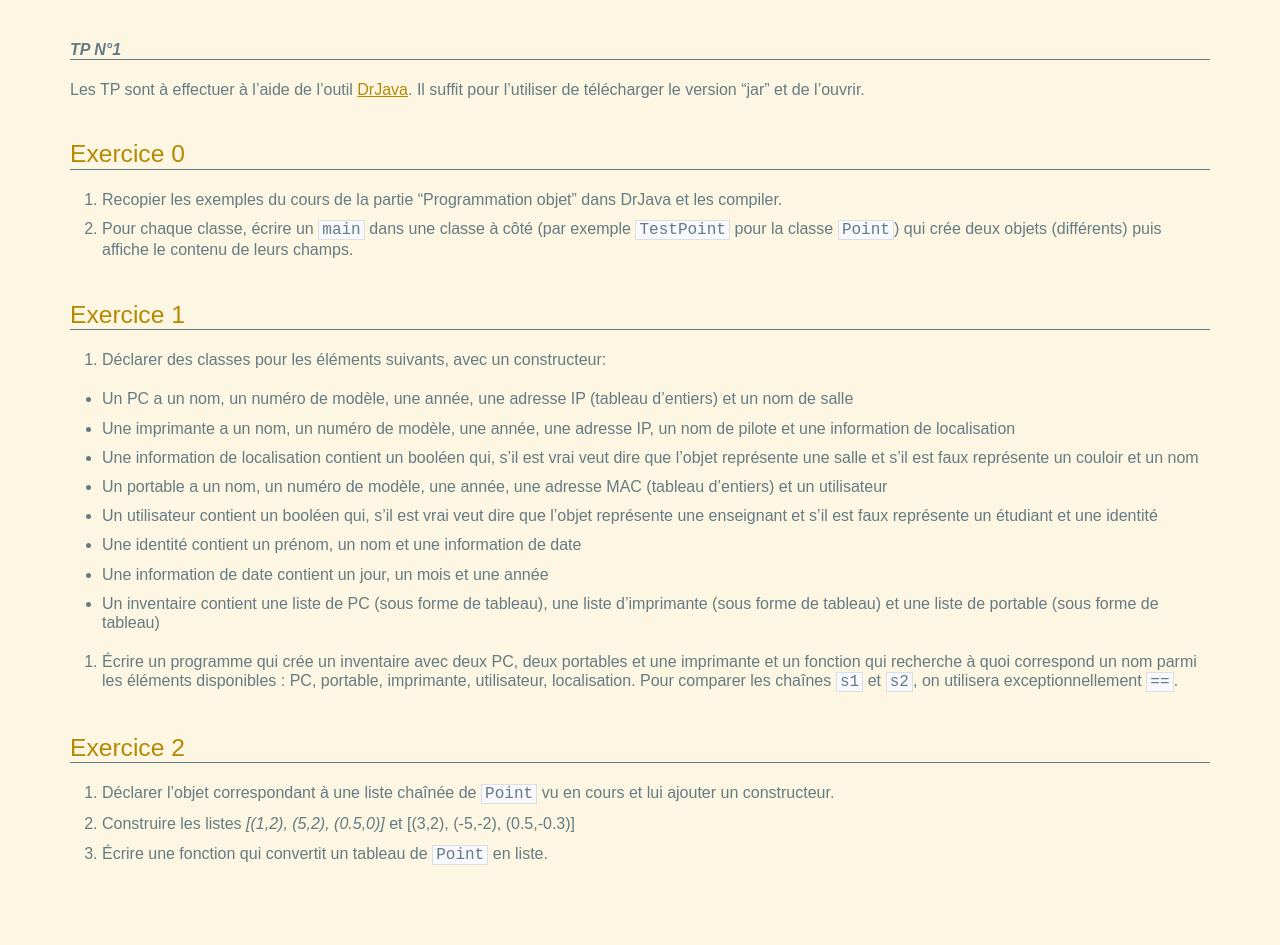
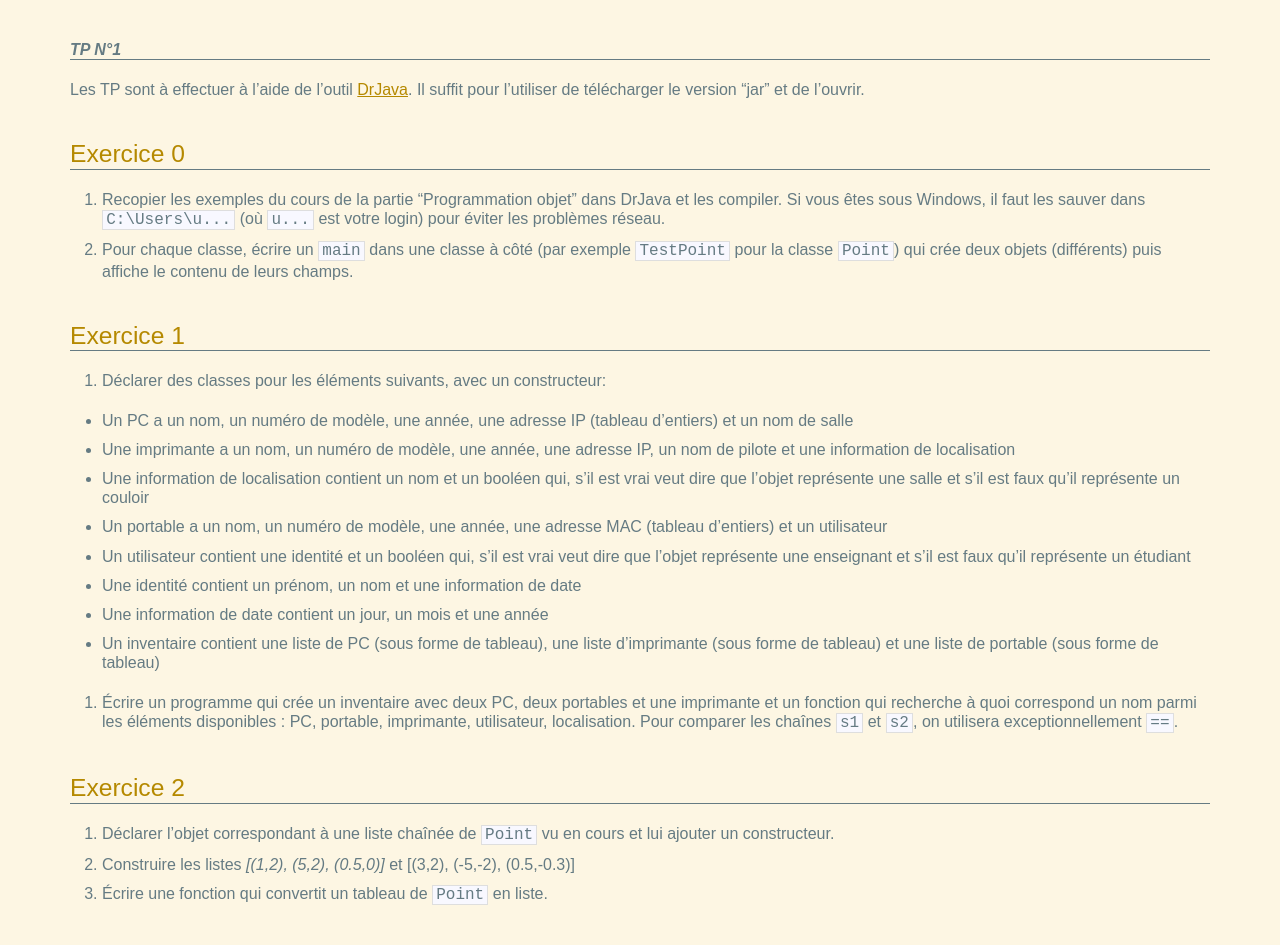
Before and after one commit to lacl-upec/l2epotp, a Jekyll site: the page built from _posts/2016-01-29-TP1.md, in a window 1280 px wide. Built offline with Jekyll 4.4.1, drawn with Linux system fonts in a browser that asks for light colours; before the commit the page ends 905 px from its top, so only the background shows below that.

Commit message:
Update 2016-01-29-TP1.md

```diff
--- a/_posts/2016-01-29-TP1.md
+++ b/_posts/2016-01-29-TP1.md
@@ -8,7 +8,7 @@ Les TP sont à effectuer à l'aide de l'outil [DrJava][]. Il suffit pour l'utili
 Exercice 0
 ----------
 
-1. Recopier les exemples du cours de la partie "Programmation objet" dans DrJava et les compiler.
+1. Recopier les exemples du cours de la partie "Programmation objet" dans DrJava et les compiler. Si vous êtes sous Windows, il faut les sauver dans `C:\Users\u...` (où `u...` est votre login) pour éviter les problèmes réseau.
 2. Pour chaque classe, écrire un `main` dans une classe à côté (par exemple `TestPoint` pour la classe `Point`) qui crée deux objets (différents) puis affiche le contenu de leurs champs.
 
 Exercice 1
@@ -18,9 +18,9 @@ Exercice 1
 
   - Un PC a un nom, un numéro de modèle, une année, une adresse IP (tableau d'entiers) et un nom de salle
   - Une imprimante a un nom, un numéro de modèle, une année, une adresse IP, un nom de pilote et une information de localisation
-  - Une information de localisation contient un booléen qui, s'il est vrai veut dire que l'objet représente une salle et s'il est faux représente un couloir et un nom
+  - Une information de localisation contient un nom et un booléen qui, s'il est vrai veut dire que l'objet représente une salle et s'il est faux qu'il représente un couloir
   - Un portable a un nom, un numéro de modèle, une année, une adresse MAC (tableau d'entiers) et un utilisateur
-  - Un utilisateur contient un booléen qui, s'il est vrai veut dire que l'objet représente une enseignant et s'il est faux représente un étudiant et une identité
+  - Un utilisateur contient une identité et un booléen qui, s'il est vrai veut dire que l'objet représente une enseignant et s'il est faux qu'il représente un étudiant
   - Une identité contient un prénom, un nom et une information de date
   - Une information de date contient un jour, un mois et une année
   - Un inventaire contient une liste de PC (sous forme de tableau), une liste d'imprimante (sous forme de tableau) et une liste de portable (sous forme de tableau)
```
